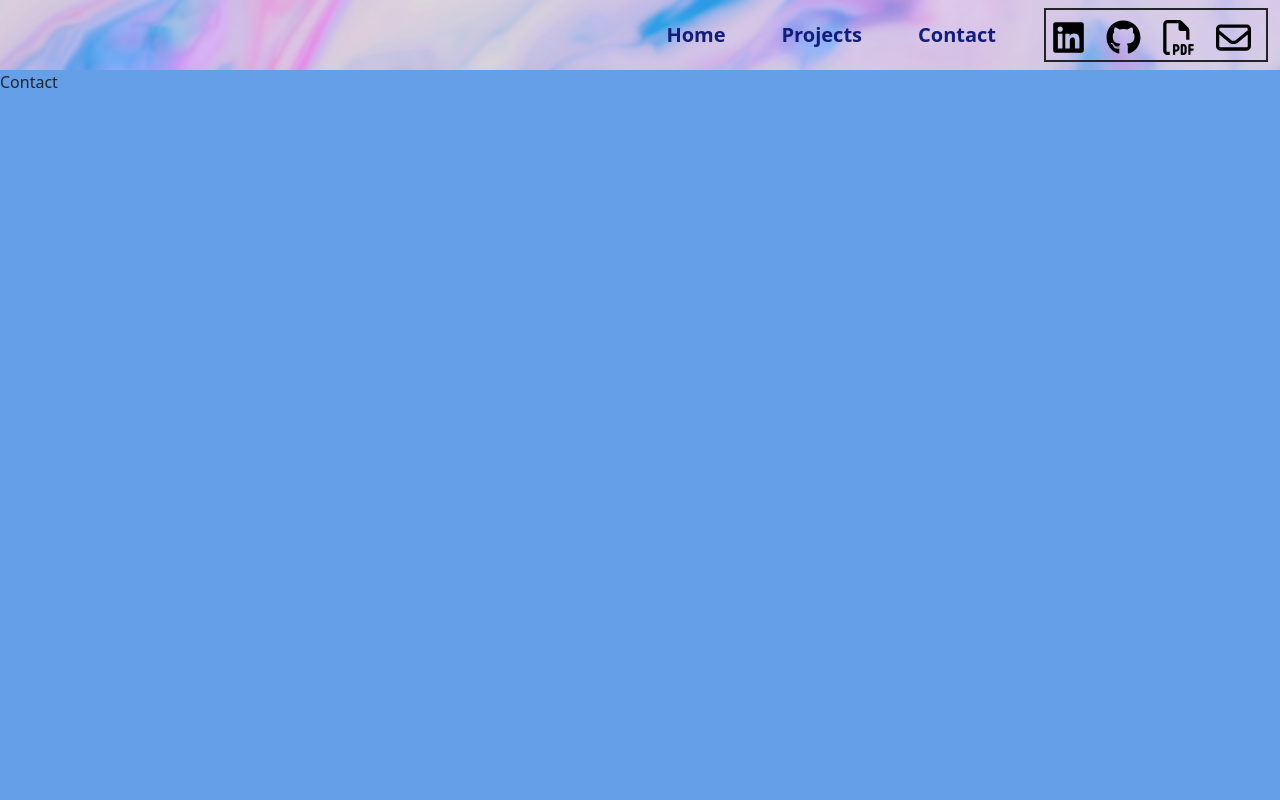
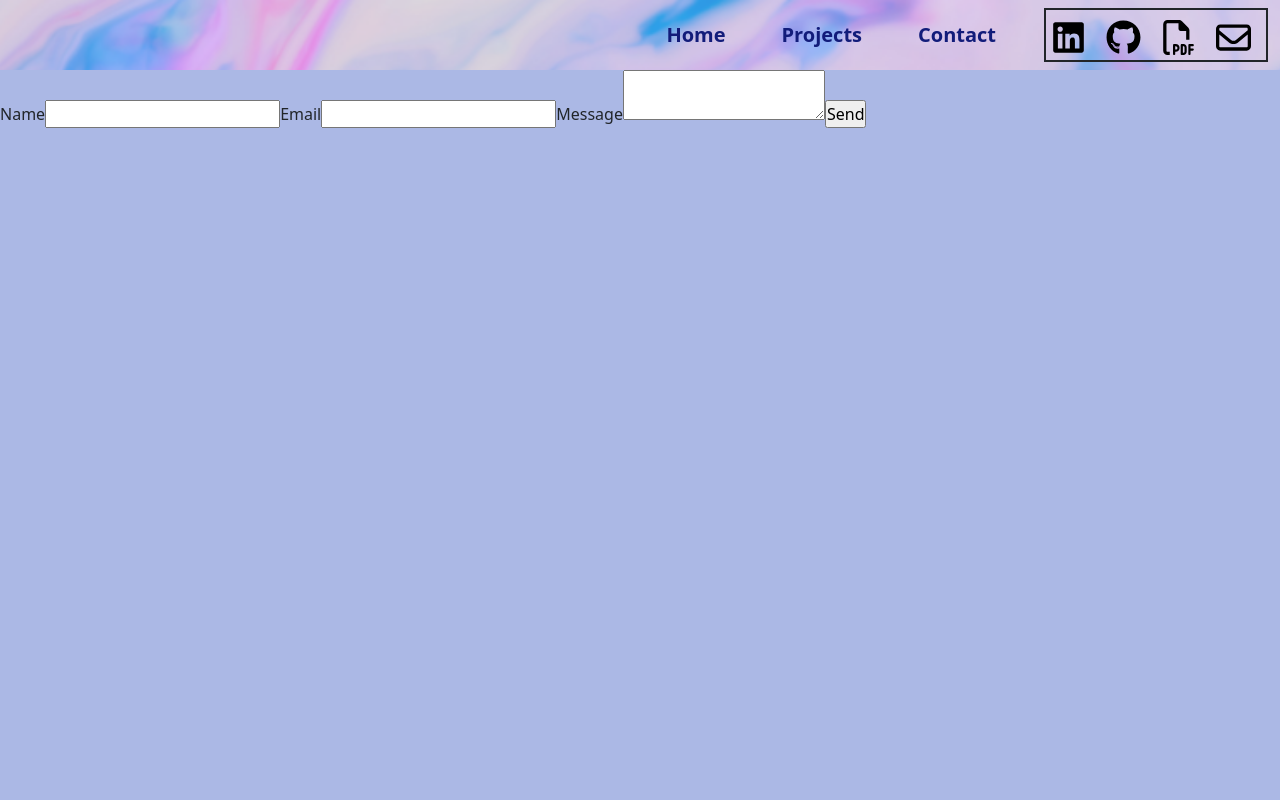
Before and after one commit to MarlenaDowner/my-react-portfolio, a React (Create React App) app: page /contact in a window 1280 px wide. Shown: the top 800 px of the page. Built offline with nearby package versions, Linux system fonts and the light colour scheme.

Commit message:
added emailJS for email form in contact

```diff
--- a/package.json
+++ b/package.json
@@ -4,6 +4,7 @@
   "private": true,
   "homepage": "http://{marlenadowner}.github.io/my-react-portfolio",
   "dependencies": {
+    "@emailjs/browser": "^3.10.0",
     "@fortawesome/fontawesome-svg-core": "^6.3.0",
     "@fortawesome/free-solid-svg-icons": "^6.3.0",
     "@fortawesome/react-fontawesome": "^0.2.0",
--- a/src/App.js
+++ b/src/App.js
@@ -26,6 +26,7 @@
           <Route path="/contact" element={<Contact />} />
           <Route path="/projects" element={<Projects />} />
         </Routes>
+        <Contact/>
       </div>
     </Router>
   );
--- a/src/components/Header.js
+++ b/src/components/Header.js
@@ -15,7 +15,7 @@
 ];
 
 const CustomNavbar = () => {
-  const handlePdfClick = () => {
+  const handleCVDownload = () => {
     window.open(navLinks[0].cv, '_blank');
   };
 
@@ -59,7 +59,7 @@
             <a href={navLinks[0].github} className="">
               <img className="gitnIcon" src={github} alt="githublogo" />
             </a>
-            <a href="/cv.pdf" target='_blank' download>
+            <a href={navLinks[0].cv} download onClick={handleCVDownload}>
               <img src={pdf} className="pdf" alt="pdf-icon" />
             </a>
             <a href={`mailto:${navLinks[0].email}`} className="">
--- a/src/index.css
+++ b/src/index.css
@@ -48,7 +48,7 @@
 }
 
 .body3 {
-  background: url("./assets/pictures/4contact.png");
+  background: url("./assets/pictures/3skills.png");
   min-height: 100%;
   height: 100vh;
   background-size: cover;
--- a/src/pages/Contact.js
+++ b/src/pages/Contact.js
@@ -1,16 +1,35 @@
-import React from "react";
+import React, { useRef } from 'react';
+import emailjs from '@emailjs/browser';
 import '../components/style/header.css';
 
 
+const Contact = () => {
+
+    const form = useRef();
+
+  const sendEmail = (e) => {
+    e.preventDefault();
+
+    emailjs.sendForm('YOUR_SERVICE_ID', 'YOUR_TEMPLATE_ID', form.current, 'YOUR_PUBLIC_KEY')
+      .then((result) => {
+          console.log(result.text);
+      }, (error) => {
+          console.log(error.text);
+      });
+  };
 
 
-const Contact = () => {
     return <div className="body3">
 
-
-    <div>
-        Contact
-    </div>
+    <form ref={form} onSubmit={sendEmail}>
+      <label>Name</label>
+      <input type="text" name="user_name" />
+      <label>Email</label>
+      <input type="email" name="user_email" />
+      <label>Message</label>
+      <textarea name="message" />
+      <input type="submit" value="Send" />
+    </form>
 
     </div>
 }
```
Also changed, not shown: 1 other file (tests, documents, lock files or other folders).
